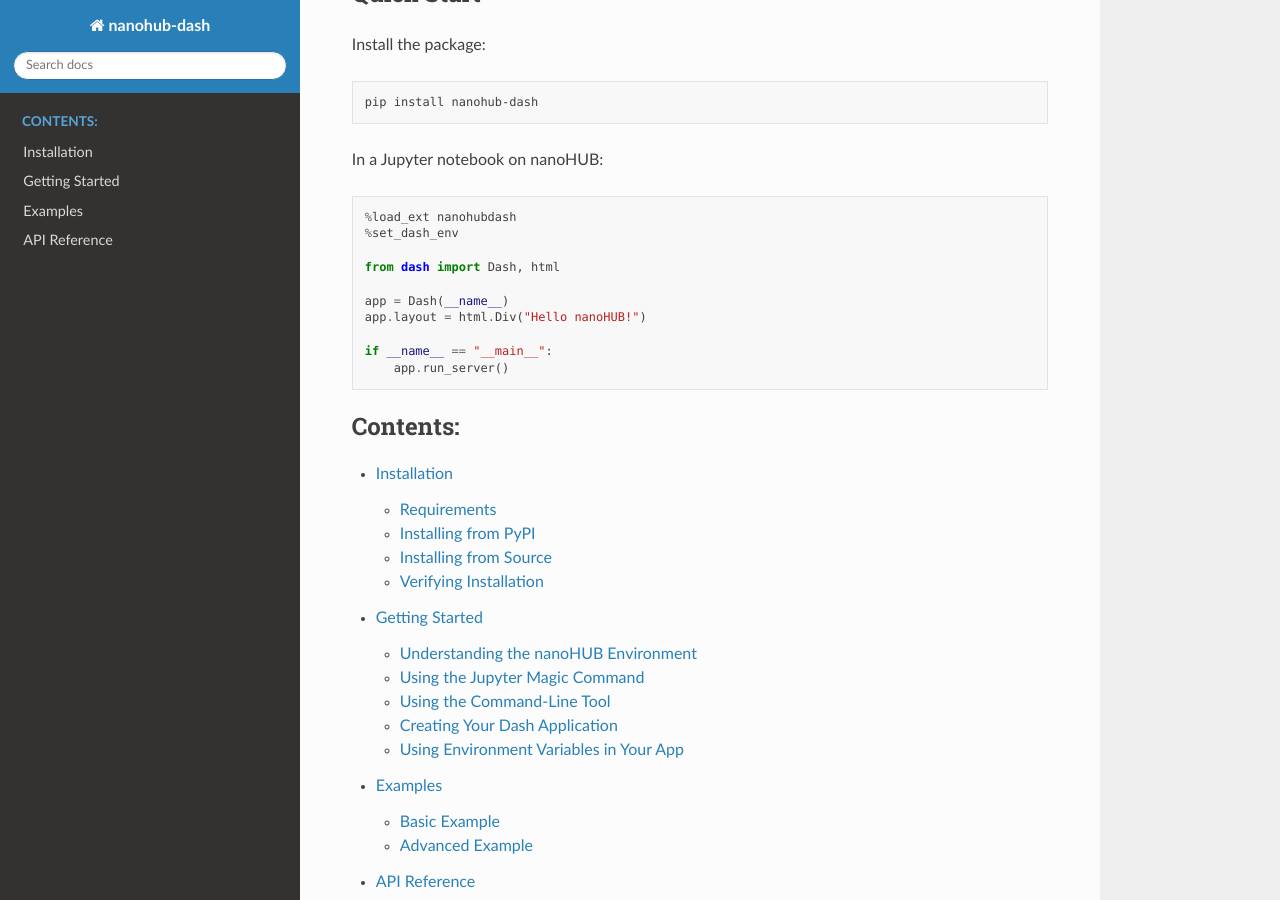
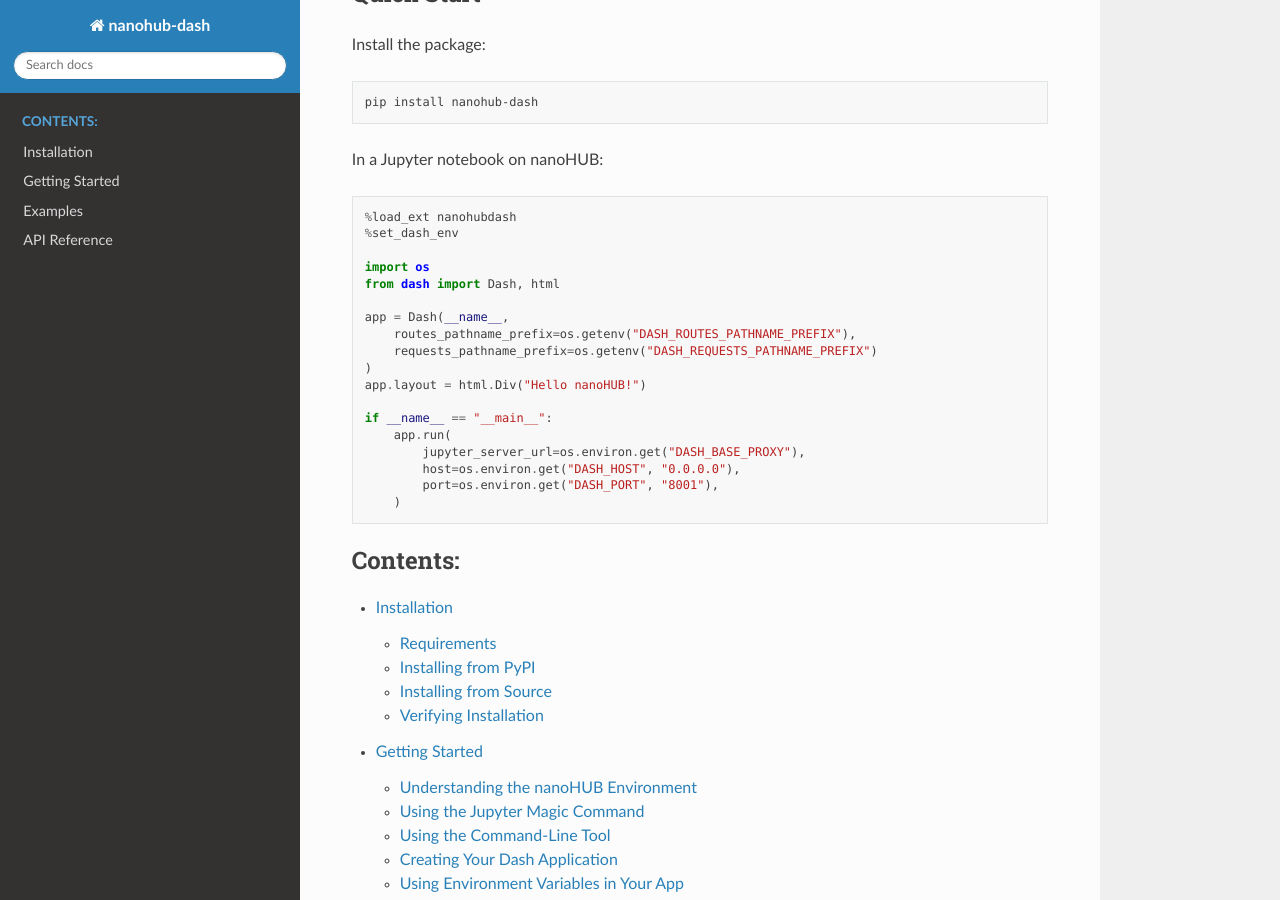
Before and after one commit to denphi/nanohub-dash, a Sphinx documentation site: the page built from docs/source/index.rst, in a window 1280 px wide and 900 px high, scrolled down 457 px. Built offline with Sphinx 7.4.7 and the Read the Docs theme 3.1.0, drawn with Linux system fonts in a browser that asks for light colours.

Commit message:
examples adding env variables

```diff
--- a/docs/source/examples/basic_example.rst
+++ b/docs/source/examples/basic_example.rst
@@ -97,7 +97,10 @@
    })
 
    # Create the Dash app
-   app = Dash(__name__)
+   app = Dash(__name__,
+       routes_pathname_prefix=os.getenv("DASH_ROUTES_PATHNAME_PREFIX"),
+       requests_pathname_prefix=os.getenv("DASH_REQUESTS_PATHNAME_PREFIX")
+   )
 
    # Create a bar chart
    fig = px.bar(df, x="Fruit", y="Amount", color="City", barmode="group")
--- a/docs/source/getting_started.rst
+++ b/docs/source/getting_started.rst
@@ -132,7 +132,10 @@
    import os
    from dash import Dash, html
 
-   app = Dash(__name__)
+   app = Dash(__name__,
+       routes_pathname_prefix=os.getenv("DASH_ROUTES_PATHNAME_PREFIX"),
+       requests_pathname_prefix=os.getenv("DASH_REQUESTS_PATHNAME_PREFIX")
+   )
 
    # Access environment variables
    base_proxy = os.environ.get("DASH_BASE_PROXY", "")
--- a/docs/source/index.rst
+++ b/docs/source/index.rst
@@ -27,13 +27,21 @@
    %load_ext nanohubdash
    %set_dash_env
 
+   import os
    from dash import Dash, html
 
-   app = Dash(__name__)
+   app = Dash(__name__,
+       routes_pathname_prefix=os.getenv("DASH_ROUTES_PATHNAME_PREFIX"),
+       requests_pathname_prefix=os.getenv("DASH_REQUESTS_PATHNAME_PREFIX")
+   )
    app.layout = html.Div("Hello nanoHUB!")
 
    if __name__ == "__main__":
-       app.run_server()
+       app.run(
+           jupyter_server_url=os.environ.get("DASH_BASE_PROXY"),
+           host=os.environ.get("DASH_HOST", "0.0.0.0"),
+           port=os.environ.get("DASH_PORT", "8001"),
+       )
 
 .. toctree::
    :maxdepth: 2
--- a/docs/source/installation.rst
+++ b/docs/source/installation.rst
@@ -6,7 +6,7 @@
 
 - Python >= 3.8
 - IPython >= 7.0
-- Must be running on a nanoHUB environment with ``SESSION`` and ``SESSIONDIR`` environment variables set
+- Must be running on a Hubzero environment with ``SESSION`` and ``SESSIONDIR`` environment variables set
 
 Installing from PyPI
 --------------------
```
Also changed, not shown: 1 other file.
